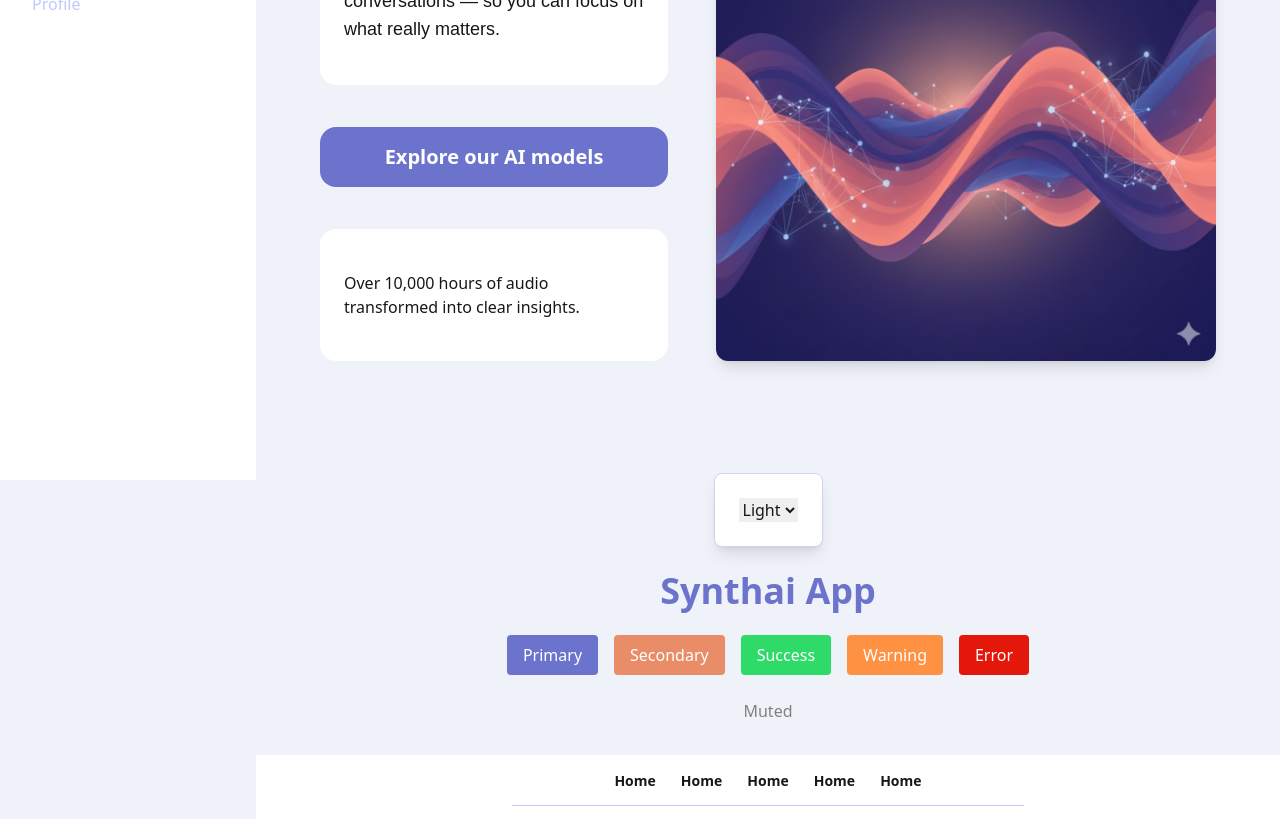
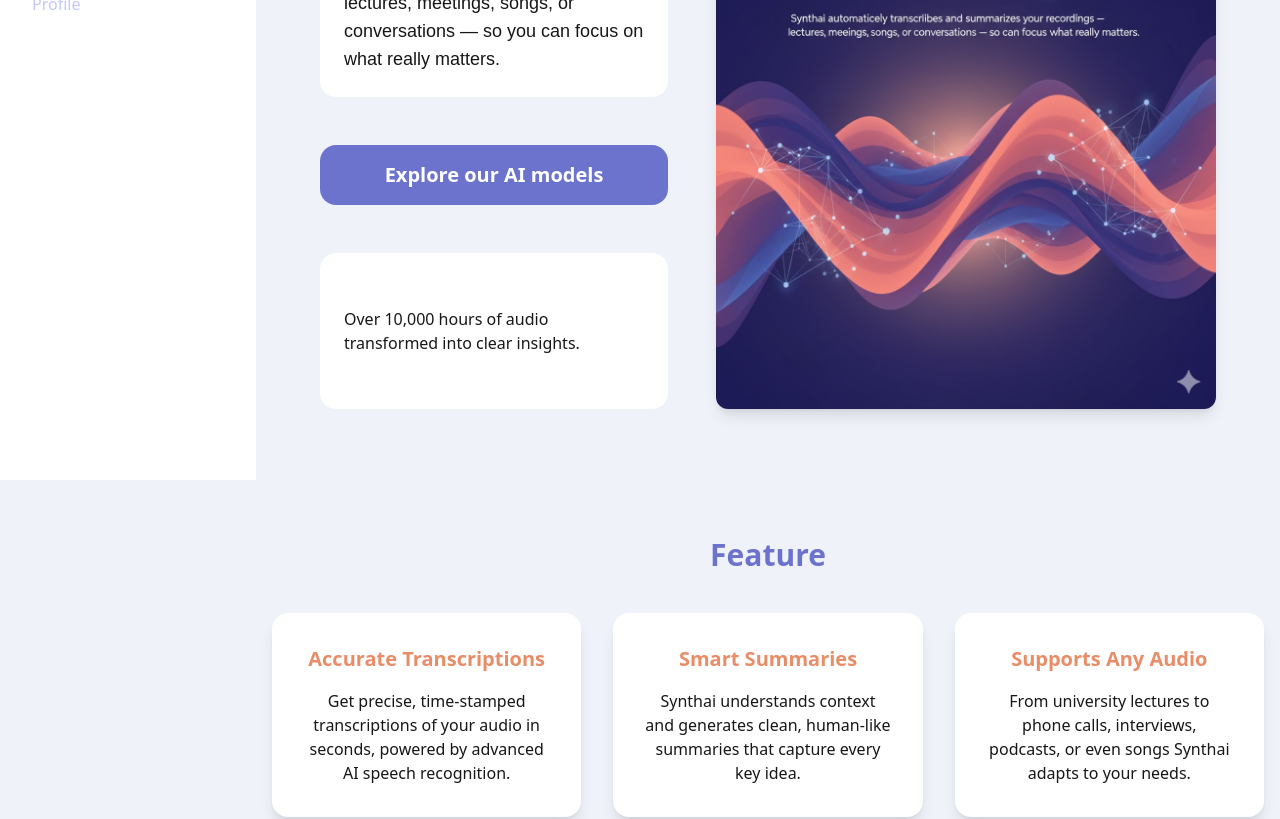
Before and after one commit to fabilier228/ai.synthai.src.frontend, a Next.js app: page / in a window 1280 px wide. Shown: the part 320-1139 px from the top of the page. Built offline with nearby package versions, Linux system fonts and the light colour scheme.

Commit message:
feat: 86c60j8mc create Feature section

```diff
--- a/src/app/page.tsx
+++ b/src/app/page.tsx
@@ -3,11 +3,13 @@
 import Footer from "@/components/Footer";
 import Navbar from "@/components/Navbar";
 import TopSection from "@/components/TopSection";
+import FeatureSection from "@/components/FeatureSection";
 
 export default function Home() {
   return (
     <div className="min-h-screen flex flex-col justify-between">
       <TopSection />
+      <FeatureSection />
       <div className="flex-1 h-full w-full flex flex-col items-center justify-center gap-y-6 p-8">
         <div className="bg-surface p-6 rounded-lg border border-outline shadow-lg">
           <ThemeToggle />
--- /dev/null
+++ b/src/components/FeatureSection.tsx
@@ -0,0 +1,45 @@
+import React from "react";
+
+const features = [
+  {
+    title: "Accurate Transcriptions",
+    titleClass: "text-secondary",
+    content:
+      "Get precise, time-stamped transcriptions of your audio in seconds, powered by advanced AI speech recognition.",
+  },
+  {
+    title: "Smart Summaries",
+    titleClass: "text-secondary",
+    content:
+      "Synthai understands context and generates clean, human-like summaries that capture every key idea.",
+  },
+  {
+    title: "Supports Any Audio",
+    titleClass: "text-secondary",
+    content:
+      "From university lectures to phone calls, interviews, podcasts, or even songs Synthai adapts to your needs.",
+  },
+];
+
+const FeatureSection = () => {
+  return (
+    <section className="w-full flex flex-col items-center py-12 px-4">
+      <h2 className="text-3xl font-extrabold mb-10 text-primary">Feature</h2>
+      <div className="flex flex-col md:flex-row gap-8 w-full max-w-6xl justify-center">
+        {features.map((f, i) => (
+          <div
+            key={f.title}
+            className="flex-1 bg-surface rounded-2xl shadow-lg p-8 flex flex-col items-center text-center min-w-[260px] w-full md:w-auto max-w-[370px] mx-auto"
+          >
+            <h3 className={`text-xl font-bold mb-4 ${f.titleClass}`}>
+              {f.title}
+            </h3>
+            <p className="text-base text-text">{f.content}</p>
+          </div>
+        ))}
+      </div>
+    </section>
+  );
+};
+
+export default FeatureSection;
--- a/src/components/TopSection.tsx
+++ b/src/components/TopSection.tsx
@@ -41,31 +41,30 @@
       >
         Turn Any Audio Into Clear, Concise Insights
       </h1>
-      <div className="hidden md:flex flex-row items-center justify-between px-16 py-20 gap-12">
+      <div className="hidden md:flex flex-row items-center justify-between px-16 py-20 gap-12 mt-12">
         {/* LEFT SIDE */}
-        <div
-          className="flex flex-col max-w-[600px] w-full gap-6 min-h-[500px]"
-          style={{ minHeight: 500 }}
-        >
-          <div className="bg-surface flex items-center justify-center rounded-[16px] p-6 flex-1 min-h-0">
+        <div className="flex flex-col max-w-[600px] w-full gap-6 md:h-[500px]">
+          <div className="flex flex-col gap-6 md:h-full">
+            <div className="bg-surface flex items-center justify-center rounded-[16px] p-6 md:flex-1">
               <p
                 className="text-lg text-left w-full m-0"
                 style={{ fontFamily: "Urbanist, sans-serif" }}
               >
-              Synthai automatically transcribes and summarizes your recordings —
-              lectures, meetings, songs, or conversations — so you can focus on
-              what really matters.
+                Synthai automatically transcribes and summarizes your recordings
+                — lectures, meetings, songs, or conversations — so you can focus
+                on what really matters.
               </p>
             </div>
-          <div className="flex items-center justify-center rounded-[16px] flex-1 min-h-0">
-            <button className="bg-primary text-white font-bold text-xl py-4 px-6 rounded-[16px] hover:bg-primary/90 transition-colors w-full max-w-[350px] mx-auto">
+            <div className="flex items-center justify-start rounded-[16px] md:flex-1">
+              <button className="bg-primary text-white font-bold text-xl py-4 px-6 rounded-[16px] hover:bg-primary/90 transition-colors w-full max-w-[350px]">
                 Explore our AI models
               </button>
             </div>
-          <div className="bg-surface flex items-center justify-center rounded-[16px] p-6 flex-1 min-h-0">
+            <div className="bg-surface flex items-center justify-center rounded-[16px] p-6 md:flex-1">
               <span className="text-base text-left w-full m-0">
                 Over 10,000 hours of audio transformed into clear insights.
               </span>
+            </div>
           </div>
         </div>
 
@@ -83,7 +82,7 @@
       </div>
 
       {/* MOBILE */}
-      <div className="md:hidden flex flex-col items-center w-full gap-2 px-4 py-6">
+      <div className="md:hidden flex flex-col items-center w-full gap-2 px-4 py-6 mt-16">
         <div className="bg-surface rounded-[16px] w-full max-w-[370px] p-4 flex flex-col items-center">
           <h4
             className="font-bold text-[20px] leading-[150%] text-center w-full"
```
Lines whose indentation alone changed are shown as unchanged.
